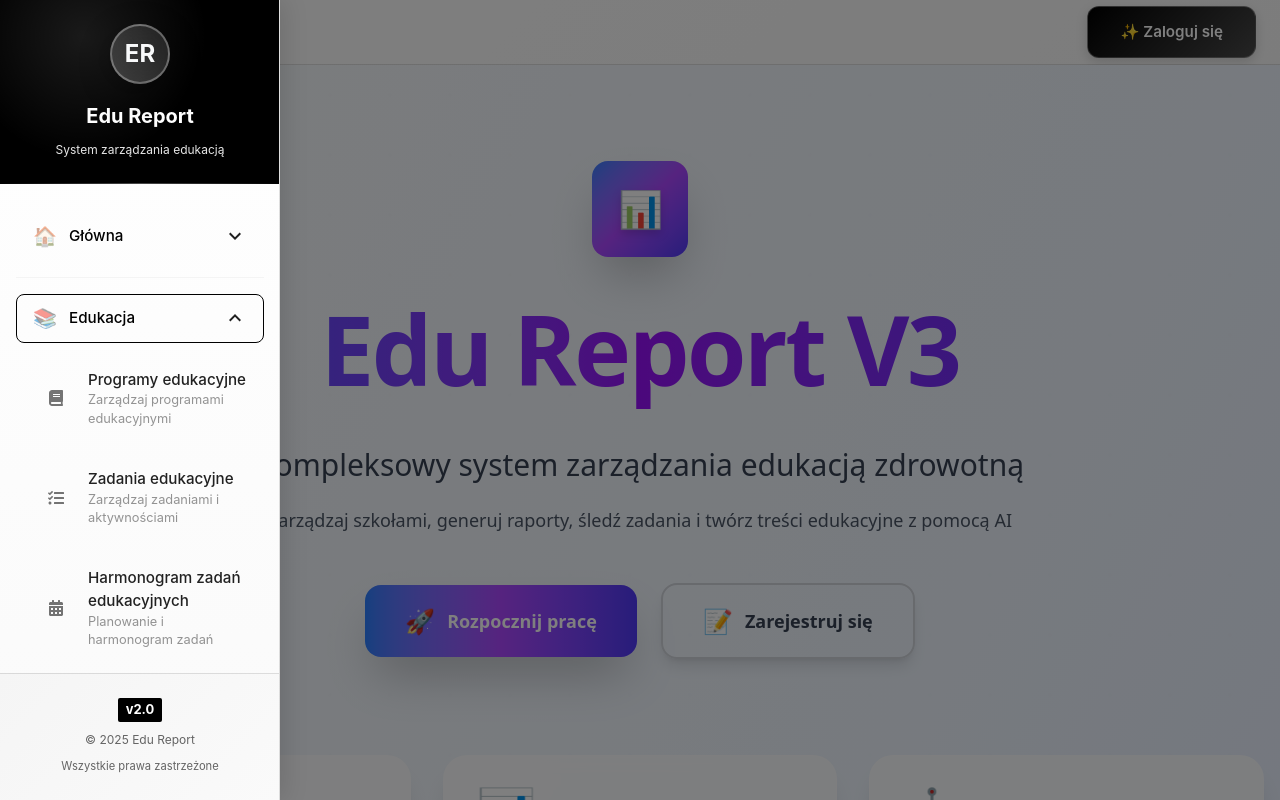
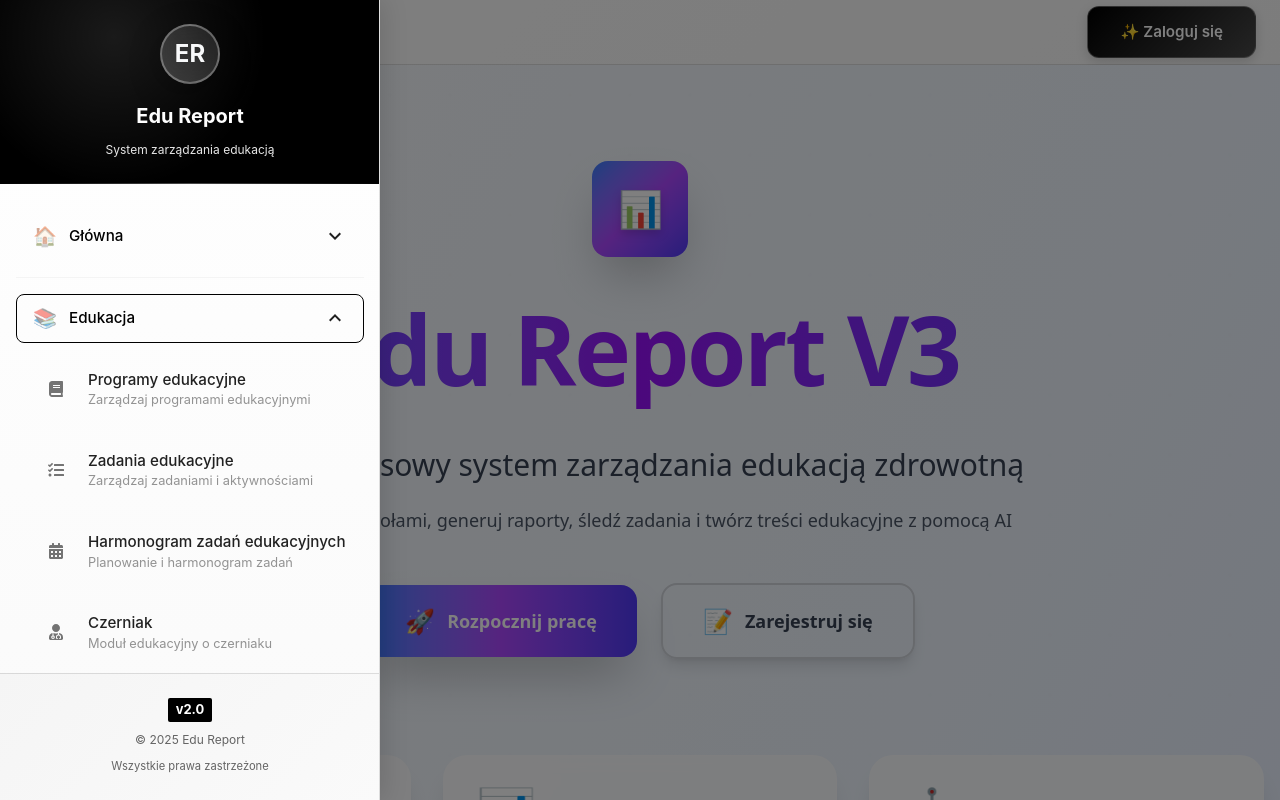
Before and after one commit to Soberek/edu-report-v3-nextjs, a Next.js app: page / in a window 1280 px wide. Both pictures are taken after a click on the button "open navigation menu". Shown: the top 800 px of the page. Built offline with nearby package versions, Linux system fonts and the light colour scheme; no server answers; some icons are missing; what @mui/material-nextjs would draw is missing.

Commit message:
fix: move opacity to sx prop in TypographyProps
- Fix TypeScript error by moving opacity from TypographyProps to sx prop
- TypographyProps doesn't support opacity directly, but sx does

```diff
--- a/src/components/ui/side-drawer.tsx
+++ b/src/components/ui/side-drawer.tsx
@@ -23,7 +23,7 @@ import { navRoutes, getMainNavigation, getRoutesByCategory, type NavRoute } from
 import { useNavContext } from "@/providers/NavProvider";
 import { useUser } from "@/hooks/useUser";
 
-const drawerWidth = 280;
+const drawerWidth = 380;
 
 const SideDrawer: React.FC = () => {
   const theme = useTheme();
@@ -263,7 +263,7 @@ const SideDrawer: React.FC = () => {
                                 }}
                                 secondaryTypographyProps={{
                                   fontSize: "0.75rem",
-                                  opacity: 0.7,
+                                  sx: { opacity: 0.7 },
                                 }}
                               />
                               {isActive && (
```
